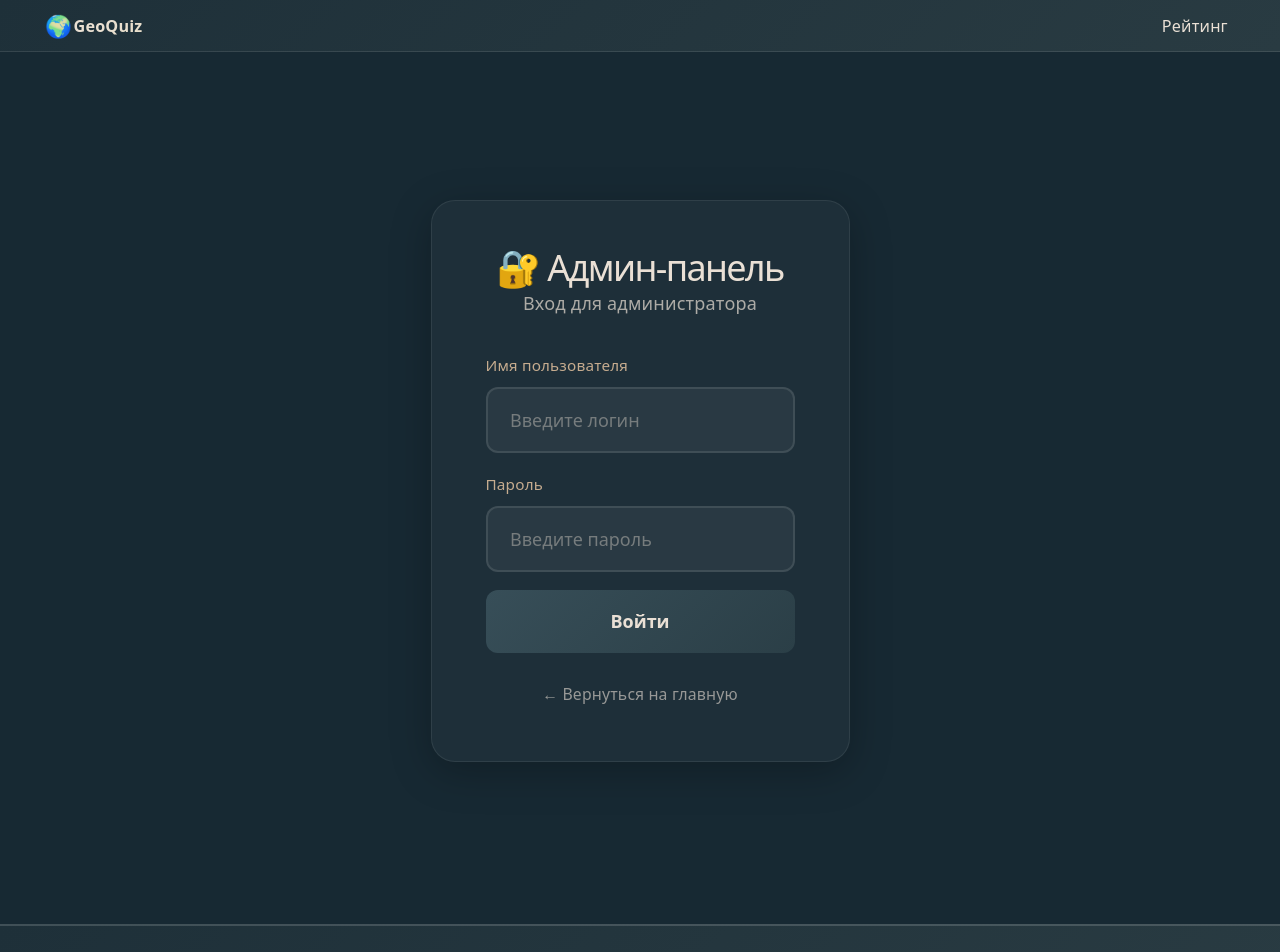
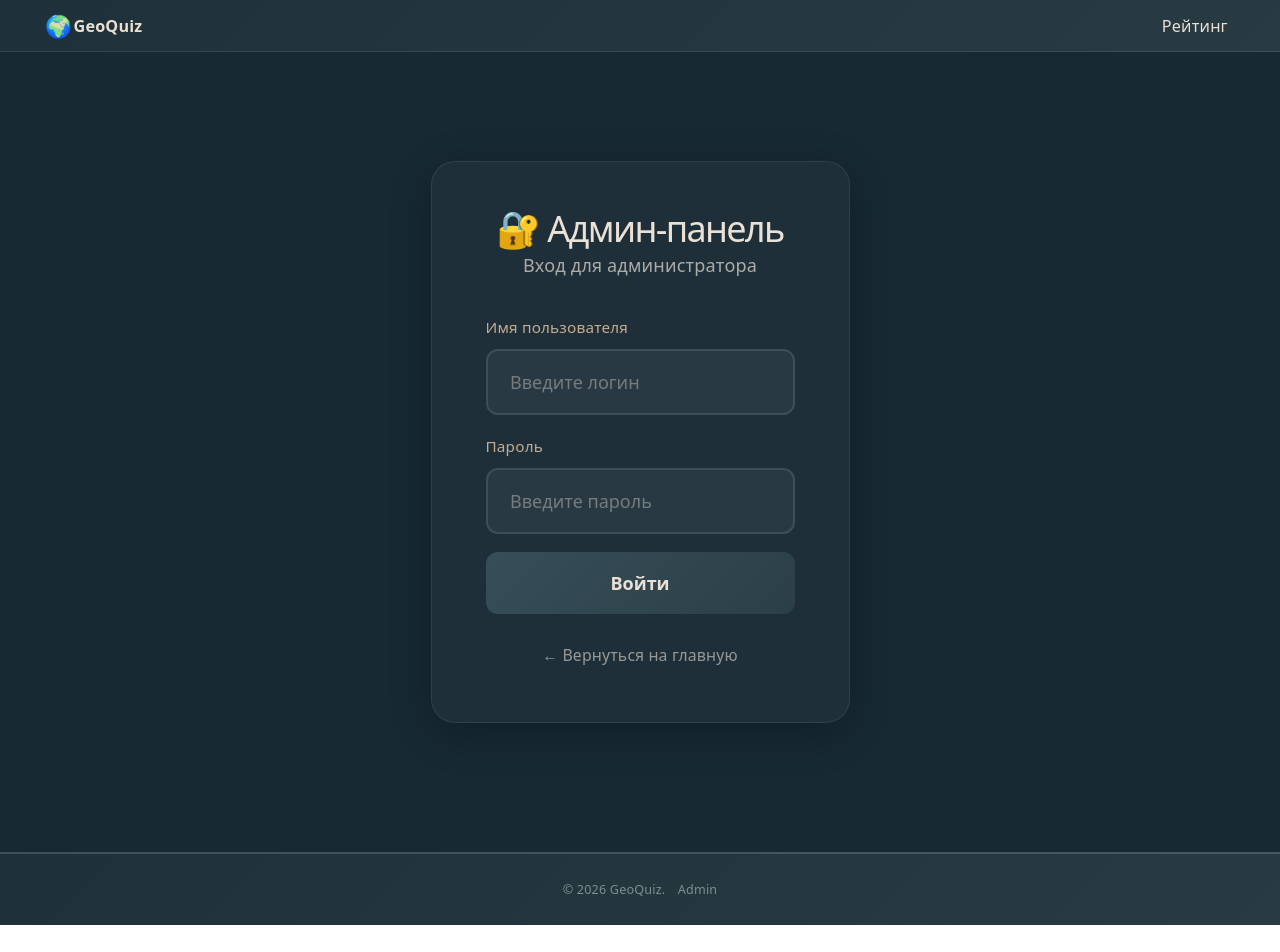
Before and after one commit to micfisto/DL2026_Spring_FSD2_Terlikova, a React app in the folder frontend/: page /admin/login in a window 1280 px wide. Shown: the top 952 px of the page. After the commit the page ends 925 px from the top, so only its background shows below. Built offline with nearby package versions, Linux system fonts and the light colour scheme; no server answers; the HTML template or start-up script is replaced by a standard one.

Commit message:
feat(footer): add admin login link to footer navigation
- Added React Router Link component to Footer.jsx
- Included corresponding styles in Footer.css for link hover effects
- Updated AdminLogin.css layout adjustments

```diff
--- a/frontend/src/components/layout/Footer.css
+++ b/frontend/src/components/layout/Footer.css
@@ -28,6 +28,17 @@
     margin: 0;
 }
 
+.footer-copy a {
+    color: #7e8f91;
+    text-decoration: none;
+    margin-left: 0.5rem;
+    transition: color 0.2s;
+}
+
+.footer-copy a:hover {
+    color: #eae0d5;
+}
+
 @media (max-width: 600px) {
     .footer-content {
         flex-direction: column;
--- a/frontend/src/components/layout/Footer.jsx
+++ b/frontend/src/components/layout/Footer.jsx
@@ -1,3 +1,4 @@
+import { Link } from "react-router-dom";
 import "./Footer.css";
 
 export default function Footer() {
@@ -5,7 +6,7 @@ export default function Footer() {
         <footer className="footer">
             <div className="footer-content">
                 <p className="footer-copy">
-                    © 2026 GeoQuiz.
+                    © 2026 GeoQuiz. <Link to="/admin/login">Admin</Link>
                 </p>
             </div>
         </footer>
--- a/frontend/src/pages/AdminLogin.css
+++ b/frontend/src/pages/AdminLogin.css
@@ -1,15 +1,15 @@
 .admin-login {
-    min-height: 100vh;
+    height: 450px;
+    margin-top: -20px;
     display: flex;
     align-items: center;
     justify-content: center;
 
-    padding: 2rem;
+    padding: 5rem;
     background: #172933;
 }
 
 .admin-login-container {
-    margin-top: -15px;
 
     background: rgba(255, 255, 255, 0.03);
     border: 1px solid rgba(255, 255, 255, 0.08);
```
